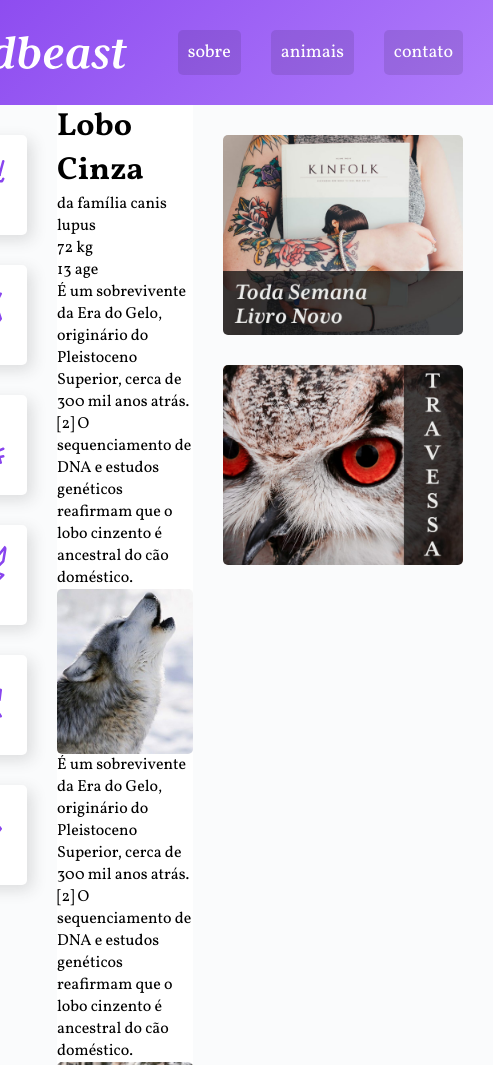
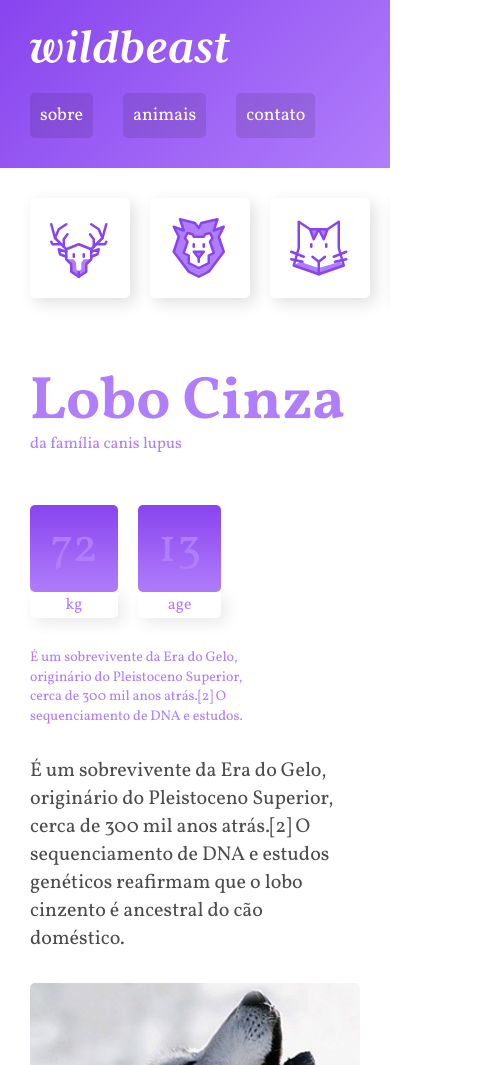
Before and after one commit to lucassilvad/wildbeast, a plain HTML site: page index.html in a window 390 px wide. Shown: the top 1065 px of the page, 493 px wide, since content can reach past the window. Drawn offline with Linux system fonts and the light colour scheme.

Commit message:
conteudo

```diff
--- a/css/anuncios.css
+++ b/css/anuncios.css
@@ -5,3 +5,9 @@
   padding: 30px;
   gap: 30px;
 }
+
+@media (max-width: 930px) {
+  .anuncios {
+    grid-template-columns: repeat(auto-fit, minmax(120px, 1fr));
+  }
+}
--- /dev/null
+++ b/css/content.css
@@ -0,0 +1,123 @@
+.content {
+  display: grid;
+  grid-template-columns: 1fr 1fr;
+  max-width: 900px;
+  margin: 0 auto;
+  padding: 30px;
+  align-items: center;
+  gap: 30px;
+}
+
+.titulo {
+  color: #b07dfb;
+  margin-bottom: 20px;
+}
+
+.titulo h1 {
+  font-size: 3.75rem;
+  line-height: 1;
+}
+
+.caracteristicas {
+  display: grid;
+  grid-template-columns: max-content max-content;
+  gap: 20px;
+  justify-items: start;
+}
+
+.caracteristicas span {
+  display: block;
+  text-align: center;
+  align-self: start;
+  color: #b07dfb;
+}
+
+.caracteristicas .numero {
+  background: #b07dfb;
+  padding: 10px 20px;
+  font-size: 3rem;
+  border-radius: 5px 5px;
+  background: linear-gradient(#84e, #b07dfb);
+}
+
+.caracteristicas .rotulo {
+  background: #fff;
+  box-shadow: 5px 5px 15px rgba(44, 44, 44, 0.1);
+  padding: 2px 4px;
+  border-radius: 0 0 5px 5px;
+  color: #b07dfb;
+}
+
+.content p {
+  font-size: 1.25rem;
+  line-height: 1.4;
+  color: #000000b3;
+}
+
+p.detalhe {
+  font-size: 14px;
+  color: #b07dfb;
+  align-self: start;
+  grid-column: 2;
+  grid-row: 3;
+  max-width: 224px;
+}
+
+.imagem-1,
+.imagem-2,
+.imagem-3 {
+  justify-self: stretch;
+  align-self: end;
+}
+.imagem-1 {
+  grid-row: span 2;
+}
+
+.citacao {
+  padding: 30px;
+  text-align: center;
+  background: linear-gradient(135deg, #84e, #b07dfb);
+  border-radius: 4px;
+}
+
+.citacao p {
+  font-size: 1.5rem;
+  color: #fff;
+  font-style: italic;
+}
+
+.atributos {
+  background: linear-gradient(135deg, #84e, #b07dfb);
+  justify-self: stretch;
+  padding: 30px;
+  box-sizing: border-box;
+  color: #fff;
+  font-size: 1.125rem;
+  border-radius: 5px;
+}
+
+.atributos li {
+  padding: 15px;
+}
+
+.atributos li + li {
+  border-top: 2px solid #b07dfb;
+}
+
+.info-agrupada {
+  align-self: start;
+}
+
+.info-agrupada p + p {
+  margin-top: 40px;
+}
+
+@media (max-width: 620px) {
+  .content {
+    grid-template-columns: 1fr;
+  }
+
+  p.detalhe {
+    grid-column: 1;
+  }
+}
--- a/css/global/header.css
+++ b/css/global/header.css
@@ -2,6 +2,7 @@
   display: grid;
   grid-template-columns: 1fr auto;
   align-items: center;
+  gap: 30px;
   padding: 30px;
   background: linear-gradient(135deg, #84e, #b07dfb);
 }
@@ -29,3 +30,9 @@
 .header nav a:hover {
   background: rgba(0, 0, 0, 0.5);
 }
+
+@media (max-width: 600px) {
+  .header {
+    grid-template-columns: 1fr;
+  }
+}
--- a/css/sidenav.css
+++ b/css/sidenav.css
@@ -1,6 +1,6 @@
-.sidenav {
+.sidenav nav {
   background: #fafbfc;
-  padding: 30px;
+  /* padding: 30px; */
 }
 
 .sidenav li a {
@@ -18,3 +18,13 @@
 .sidenav li a:hover {
   background: #b07dfb;
 }
+
+@media (max-width: 760px) {
+  .sidenav ul {
+    padding: 30px 30px 15px 30px;
+    display: grid;
+    grid-template-columns: repeat(6, 1fr);
+    gap: 20px;
+    overflow-x: scroll;
+  }
+}
--- a/css/style.css
+++ b/css/style.css
@@ -13,6 +13,10 @@
 
 @import "./sidenav.css";
 
+/* Conteúdo */
+
+@import "./content.css";
+
 /* Anúncios */
 
 @import "./anuncios.css";
--- a/css/utilidades/componentes.css
+++ b/css/utilidades/componentes.css
@@ -0,0 +1,9 @@
+.col-2 {
+  grid-column: 1 / -1;
+}
+
+@media (max-width: 620px) {
+  .col-2 {
+    grid-column: 1;
+  }
+}
--- a/css/utilidades/estrutura.css
+++ b/css/utilidades/estrutura.css
@@ -23,3 +23,36 @@
 .footer {
   grid-area: footer;
 }
+
+@media (max-width: 930px) {
+  .estrutura {
+    grid-template-areas:
+      "header header header"
+      "sidenav content content"
+      "sidenav anuncios anuncios"
+      "footer footer footer";
+  }
+}
+
+@media (max-width: 760px) {
+  .estrutura {
+    grid-template-areas:
+      "header header header"
+      "sidenav sidenav sidenav"
+      "content content content"
+      "anuncios anuncios anuncios"
+      "footer footer footer";
+  }
+}
+
+@media (max-width: 620px) {
+  .estrutura {
+    grid-template-columns: 1fr;
+    grid-template-areas:
+      "header header header"
+      "sidenav sidenav sidenav"
+      "content content content"
+      "anuncios anuncios anuncios"
+      "footer footer footer";
+  }
+}
--- a/index.html
+++ b/index.html
@@ -53,20 +53,20 @@
         </div>
       </div>
 
-      <p>É um sobrevivente da Era do Gelo, originário do Pleistoceno Superior, cerca de 300 mil anos atrás.[2] O sequenciamento de DNA e estudos genéticos reafirmam que o lobo cinzento é ancestral do cão doméstico.</p>
+      <p class="col-2">É um sobrevivente da Era do Gelo, originário do Pleistoceno Superior, cerca de 300 mil anos atrás.[2] O sequenciamento de DNA e estudos genéticos reafirmam que o lobo cinzento é ancestral do cão doméstico.</p>
 
-      <img src="./img/wolf1.jpg" alt="Lobo uivando">
+      <img class="imagem-1" src="./img/wolf1.jpg" alt="Lobo uivando">
 
-      <p>É um sobrevivente da Era do Gelo, originário do Pleistoceno Superior, cerca de 300 mil anos atrás.[2] O sequenciamento de DNA e estudos genéticos reafirmam que o lobo cinzento é ancestral do cão doméstico.</p>
+      <p class="detalhe">É um sobrevivente da Era do Gelo, originário do Pleistoceno Superior, cerca de 300 mil anos atrás.[2] O sequenciamento de DNA e estudos.</p>
 
-      <img src="./img/wolf2.jpg" alt="2 Lobos juntos">
+      <img class="imagem-2" src="./img/wolf2.jpg" alt="2 Lobos juntos">
 
       <p>O peso e tamanho dos lobos variam muito em todo o mundo, tendendo a aumentar proporcionalmente com a latitude, como previsto pela teoria de Christian Bergmann. Em geral, a altura, medida a partir dos ombros, varia de 60 a 95 centímetros.</p>
 
       <p>O peso varia geograficamente. Em média, os lobos europeus pesam 38,5 kg; os lobos da América do Norte, 36 kg; os lobos indianos e árabes, 25 kg.[7] Embora raros, lobos com mais de 77 kg foram encontrados no Alasca, Canadá,[8] e na antiga União Soviética.</p>
 
-      <blockquote class="citacao">
-        <p>Há algo no uivar do lobo que tira um homem do aqui e agora e o transporta para uma floresta da mente.</p>
+      <blockquote class="citacao col-2">
+        <p>“Há algo no uivar do lobo que tira um homem do aqui e agora e o transporta para uma floresta da mente.”</p>
       </blockquote>
 
       <ul class="atributos">
@@ -78,13 +78,13 @@
         <li>Família: Lupus</li>
       </ul>
 
-      <div>
+      <div class="info-agrupada">
         <p>É um sobrevivente da Era do Gelo, originário do Pleistoceno Superior, cerca de 300 mil anos atrás.[2] O sequenciamento de DNA e estudos genéticos reafirmam que o lobo cinzento é ancestral do cão doméstico.</p>
 
         <p>É um sobrevivente da Era do Gelo, originário do Pleistoceno Superior, cerca de 300 mil anos atrás.[2] O sequenciamento de DNA e estudos genéticos reafirmam que o lobo cinzento é ancestral do cão doméstico.</p>
       </div>
 
-      <img src="./img/wolf3.jpg" alt="Alcateia de lobos interagindo">
+      <img class="imagem-3 col-2" src="./img/wolf3.jpg" alt="Alcateia de lobos interagindo">
     </main>
 
     <aside class="anuncios">
```
